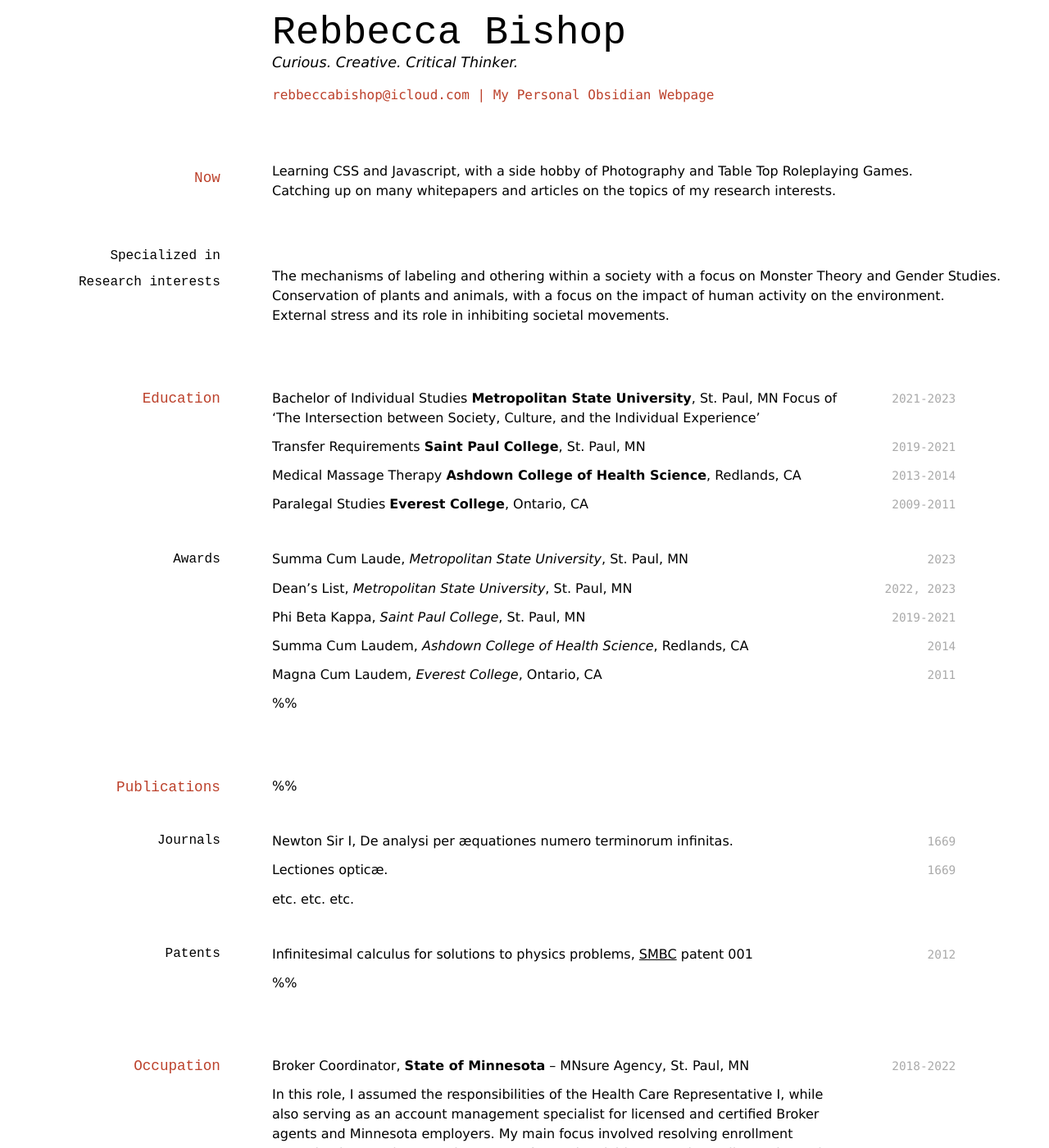
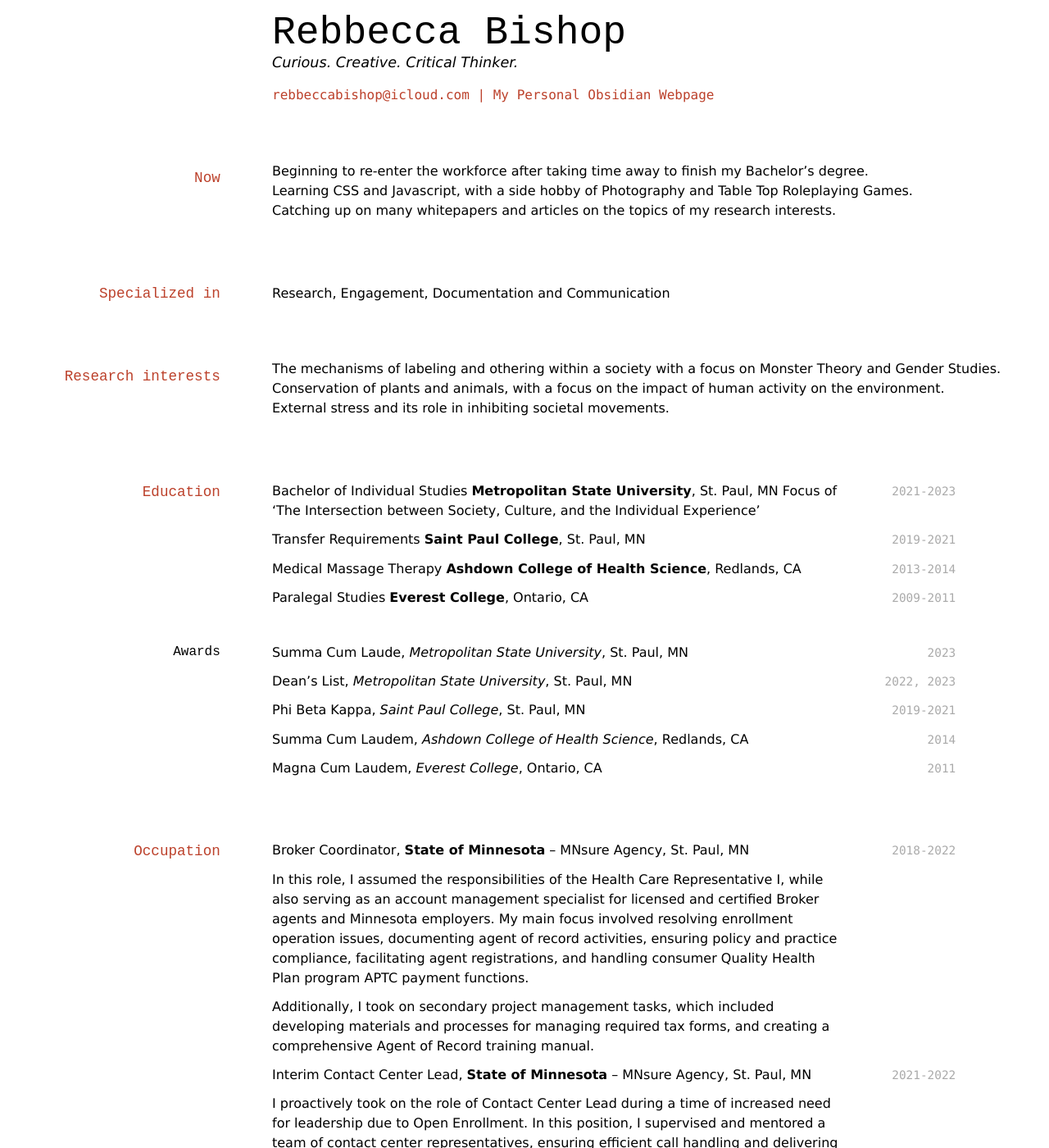
Before and after one commit to sigrunixia/sigrunixia.github.io, a Jekyll site: the page built from index.md, in a window 1280 px wide and 1400 px high. Shown: the whole window at 82% size. Built offline with Jekyll 4.4.1, drawn with Linux system fonts in a browser that asks for light colours.

Commit message:
:bug: Fix Markdown Comments
Signed-off-by: Sigrunixia <Scholarlysigrun@icloud.com>

```diff
--- a/index.md
+++ b/index.md
@@ -12,13 +12,15 @@ Curious. Creative. Critical Thinker.
 
 ## Now
 
+- Beginning to re-enter the workforce after taking time away to finish my Bachelor's degree.
 - Learning CSS and Javascript, with a side hobby of Photography and Table Top Roleplaying Games.
 - Catching up on many whitepapers and articles on the topics of my research interests.
 
-### Specialized in
+## Specialized in
 
+Research, Engagement, Documentation and Communication
 
-### Research interests
+## Research interests
 
 - The mechanisms of labeling and othering within a society with a focus on Monster Theory and Gender Studies.
 - Conservation of plants and animals, with a focus on the impact of human activity on the environment.
@@ -56,30 +58,6 @@ Summa Cum Laudem, *Ashdown College of Health Science*, Redlands, CA
 `2011`
 Magna Cum Laudem, *Everest College*, Ontario, CA
 
-%%
-## Publications
-
-<!-- A list is also available [online](http://scholar.google.co.uk/citations?user=LTOTl0YAAAAJ) -->
-
-%%
-
-### Journals
-
-`1669`
-Newton Sir I, De analysi per æquationes numero terminorum infinitas.
-
-`1669`
-Lectiones opticæ.
-
-etc. etc. etc.
-
-### Patents
-
-`2012`
-Infinitesimal calculus for solutions to physics problems, [SMBC](http://www.techdirt.com/articles/20121011/09312820678/if-patents-had-been-around-time-newton.shtml) patent 001
-
-%%
-
 ## Occupation
 
 `2018-2022`
```
